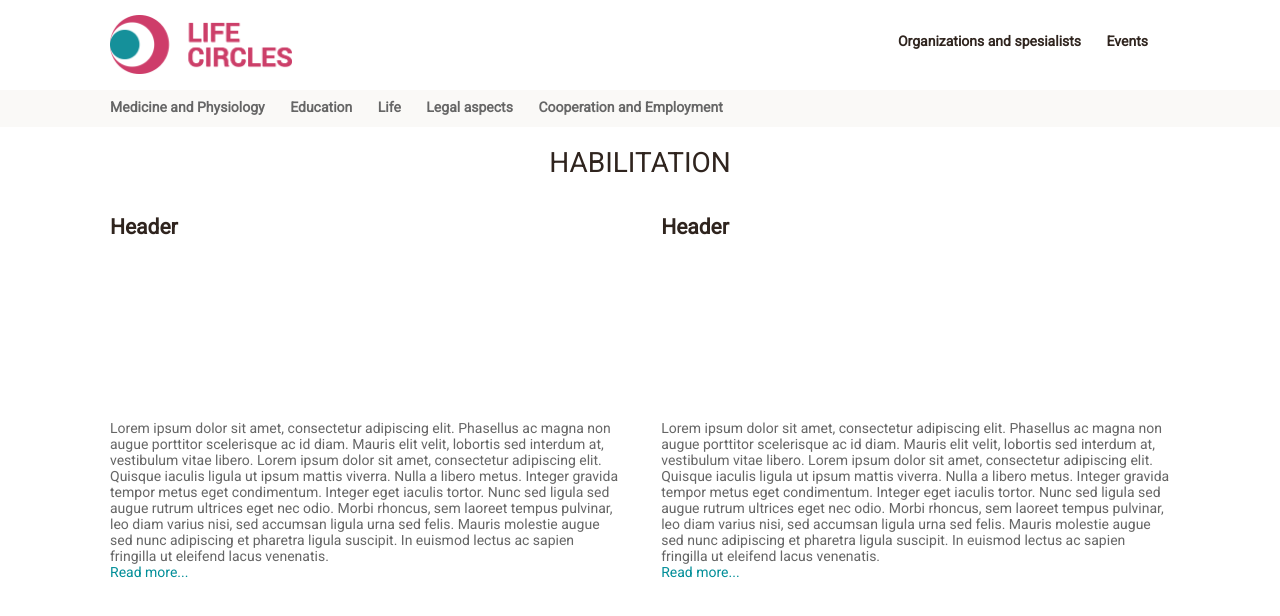
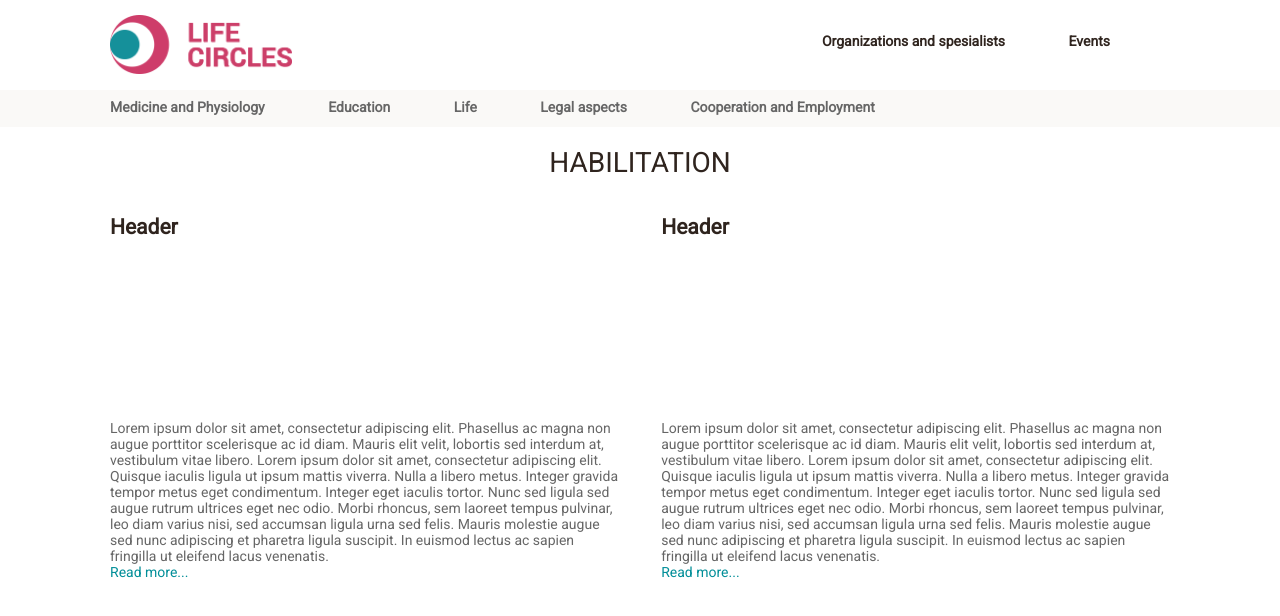
Before and after one commit to yarikRed/wiki, a plain HTML site: page index.html in a window 1280 px wide. Drawn offline with Linux system fonts and the light colour scheme.

Commit message:
navigation

```diff
--- a/style.css
+++ b/style.css
@@ -58,16 +58,16 @@ nav div {
     margin: 0 auto;
 }
 
-ul li {
-    display: inline-block;
-    margin-right:22px;
-    list-style-type: none;
-    margin-top: 0;
-}
-
 nav a {
     text-decoration: none;
     color: #666666;
+}
+
+ul li {
+    display: inline-block;
+    margin-right: 60px;
+    list-style-type: none;
+    margin-top: 0;
 }
 
 ul {
```
